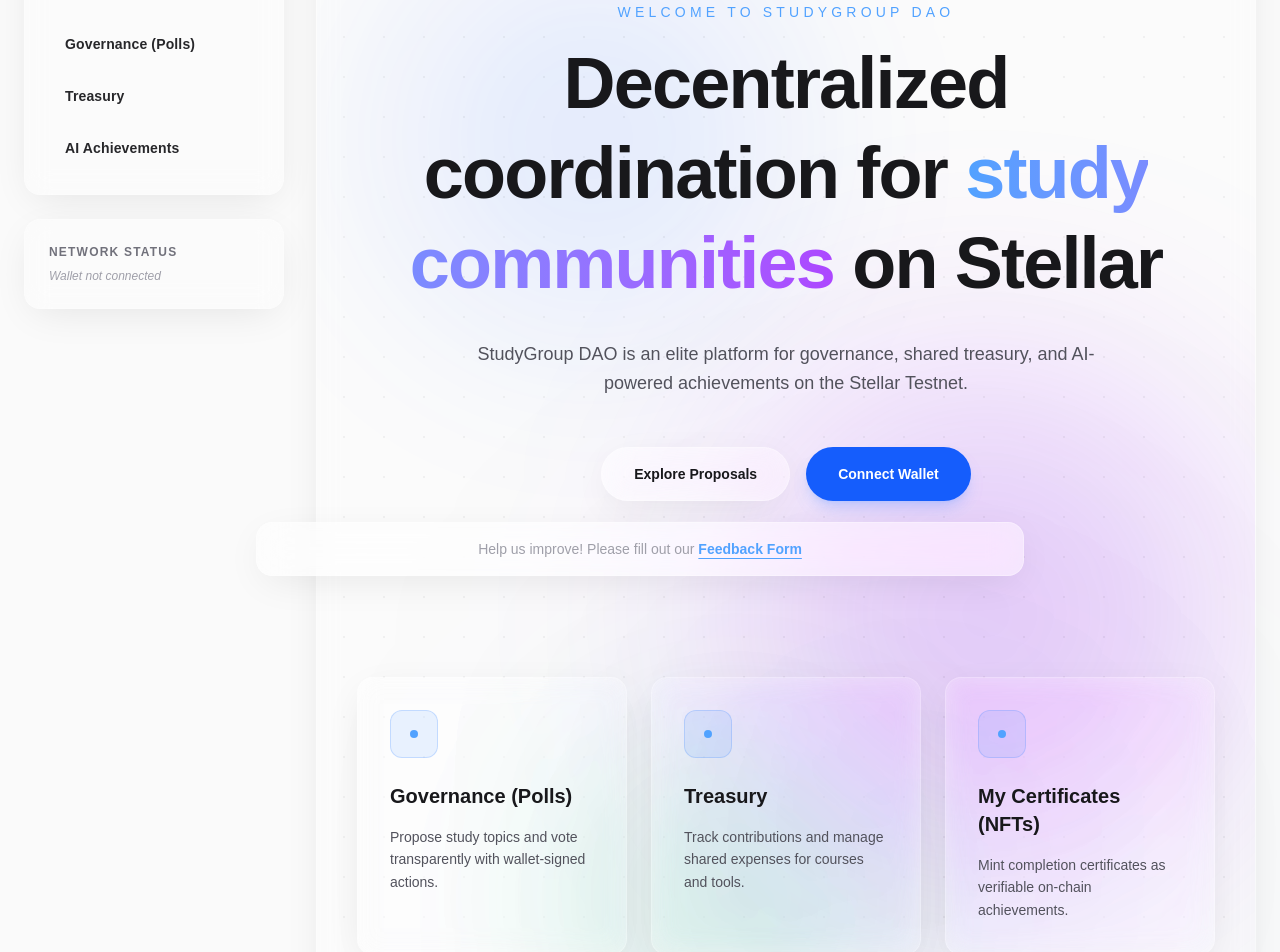
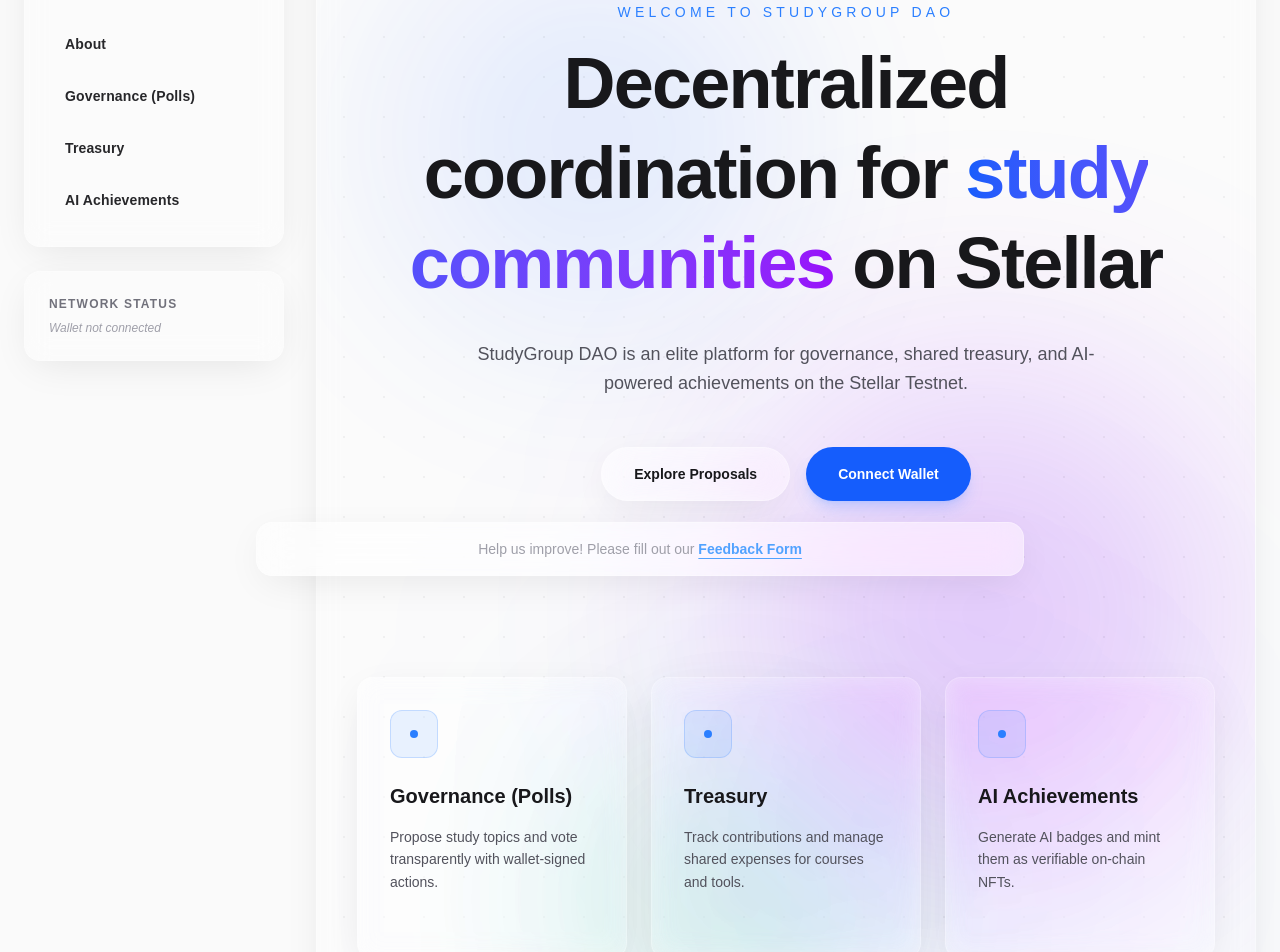
Before and after one commit to jorgesoares2997/stellar-blue-belt, a Next.js app: page / in a window 1280 px wide. Shown: the part 200-1152 px from the top of the page. Built offline with nearby package versions, Linux system fonts and the light colour scheme.

Commit message:
feature: adding about area based on user ingrid feedback

```diff
--- a/app/page.tsx
+++ b/app/page.tsx
@@ -1,12 +1,55 @@
 "use client";
 
-import { motion, useScroll, useTransform } from "framer-motion";
+import { useState } from "react";
+import { motion, useScroll, useTransform, AnimatePresence } from "framer-motion";
 import { LiquidBackground } from "@/components/ui/liquid-background";
 
 export default function Home() {
   const { scrollY } = useScroll();
   const heroY = useTransform(scrollY, [0, 500], [0, 150]);
   const heroOpacity = useTransform(scrollY, [0, 300], [1, 0]);
+
+  const [selectedFeature, setSelectedFeature] = useState<{
+    title: string;
+    description: string;
+    steps: string[];
+  } | null>(null);
+
+  const features = [
+    {
+      title: "Governance (Polls)",
+      description: "Propose study topics and vote transparently with wallet-signed actions.",
+      delay: 0.5,
+      steps: [
+        "Connect your Freighter wallet to the Stellar Testnet.",
+        "Navigate to the Governance module from the sidebar.",
+        "Select an active proposal for the next study topic.",
+        "Sign the transaction to cast your on-chain vote."
+      ]
+    },
+    {
+      title: "Treasury",
+      description: "Track contributions and manage shared expenses for courses and tools.",
+      delay: 0.6,
+      steps: [
+        "Connect your Freighter wallet to the Stellar Testnet.",
+        "Open the Treasury module to view the current DAO balance.",
+        "Enter the amount of XLM you wish to contribute.",
+        "Sign the transaction to send funds to the smart contract pool."
+      ]
+    },
+    {
+      title: "AI Achievements",
+      description: "Generate AI badges and mint them as verifiable on-chain NFTs.",
+      delay: 0.7,
+      steps: [
+        "Complete a required study module or DAO milestone.",
+        "Navigate to the AI Achievements section.",
+        "Click to generate a unique Gemini AI badge.",
+        "Mint your new AI badge as a verifiable NFT on Stellar."
+      ]
+    }
+  ];
 
   return (
     <div className="relative min-h-[150vh] space-y-24 pb-24">
@@ -21,7 +64,7 @@
           initial={{ opacity: 0, y: 20 }}
           animate={{ opacity: 1, y: 0 }}
           transition={{ duration: 0.6 }}
-          className="mb-4 text-sm font-medium uppercase tracking-[0.3em] text-blue-400"
+          className="mb-4 text-sm font-medium uppercase tracking-[0.3em] text-blue-500 dark:text-blue-400"
         >
           Welcome to StudyGroup DAO
         </motion.p>
@@ -31,7 +74,7 @@
           transition={{ duration: 0.8, delay: 0.1 }}
           className="max-w-4xl text-5xl font-bold tracking-tight text-zinc-900 dark:text-white md:text-7xl leading-tight"
         >
-          Decentralized coordination for <span className="text-transparent bg-clip-text bg-gradient-to-r from-blue-400 to-purple-500">study communities</span> on Stellar
+          Decentralized coordination for <span className="text-transparent bg-clip-text bg-gradient-to-r from-blue-600 to-purple-600 dark:from-blue-400 dark:to-purple-500">study communities</span> on Stellar
         </motion.h1>
         <motion.p
           initial={{ opacity: 0, y: 30 }}
@@ -49,7 +92,7 @@
           transition={{ duration: 0.5, delay: 0.4 }}
           className="mt-12 flex gap-4"
         >
-          <button className="hoverable glass px-8 py-4 rounded-full text-sm font-semibold hover:bg-black/5 dark:hover:bg-white/10 transition-all active:scale-95">
+          <button className="hoverable glass px-8 py-4 rounded-full text-sm font-semibold text-zinc-900 dark:text-white hover:bg-black/5 dark:hover:bg-white/10 transition-all active:scale-95">
             Explore Proposals
           </button>
           <button className="hoverable bg-blue-600 px-8 py-4 rounded-full text-sm font-semibold text-white hover:bg-blue-500 transition-all shadow-lg shadow-blue-500/20 active:scale-95">
@@ -59,47 +102,88 @@
       </motion.section>
 
       {/* Features Grid */}
-      <section className="grid gap-6 md:grid-cols-3">
-        {[
-          {
-            title: "Governance (Polls)",
-            description: "Propose study topics and vote transparently with wallet-signed actions.",
-            delay: 0.5
-          },
-          {
-            title: "Treasury",
-            description: "Track contributions and manage shared expenses for courses and tools.",
-            delay: 0.6
-          },
-          {
-            title: "My Certificates (NFTs)",
-            description: "Mint completion certificates as verifiable on-chain achievements.",
-            delay: 0.7
-          }
-        ].map((feature, i) => (
+      <section id="about" className="grid gap-6 md:grid-cols-3 scroll-mt-32">
+        {features.map((feature, i) => (
           <motion.article
             key={i}
+            onClick={() => setSelectedFeature(feature)}
             initial={{ opacity: 0, y: 40 }}
             whileInView={{ opacity: 1, y: 0 }}
             viewport={{ once: true }}
             transition={{ duration: 0.8, delay: feature.delay }}
-            className="hoverable glass-card group rounded-2xl p-8 hover:glass-card-hover"
+            className="hoverable glass-card group rounded-2xl p-8 hover:glass-card-hover cursor-pointer"
           >
             <div className="mb-6 h-12 w-12 rounded-xl bg-blue-500/10 flex items-center justify-center border border-blue-500/20 group-hover:bg-blue-500/20 transition-colors">
-              <div className="h-2 w-2 rounded-full bg-blue-400" />
+              <div className="h-2 w-2 rounded-full bg-blue-500 dark:bg-blue-400" />
             </div>
             <h2 className="mb-4 text-xl font-semibold text-zinc-900 dark:text-white">{feature.title}</h2>
             <p className="text-zinc-600 dark:text-zinc-400 leading-relaxed text-sm">
               {feature.description}
             </p>
+            <p className="mt-4 text-xs font-semibold text-blue-600 dark:text-blue-400 opacity-0 transition-opacity group-hover:opacity-100">
+              Click to learn more &rarr;
+            </p>
           </motion.article>
         ))}
       </section>
 
+      {/* Feature Details Modal */}
+      <AnimatePresence>
+        {selectedFeature && (
+          <motion.div
+            initial={{ opacity: 0 }}
+            animate={{ opacity: 1 }}
+            exit={{ opacity: 0 }}
+            className="fixed inset-0 z-50 flex items-center justify-center bg-white/60 dark:bg-black/60 p-6 backdrop-blur-md"
+            onClick={() => setSelectedFeature(null)}
+          >
+            <motion.div
+              onClick={(e) => e.stopPropagation()}
+              initial={{ opacity: 0, scale: 0.9, y: 20 }}
+              animate={{ opacity: 1, scale: 1, y: 0 }}
+              exit={{ opacity: 0, scale: 0.9, y: 20 }}
+              className="relative w-full max-w-md overflow-hidden rounded-3xl glass p-8 shadow-2xl"
+            >
+              <h2 className="text-2xl font-bold text-zinc-900 dark:text-white mb-2">
+                {selectedFeature.title}
+              </h2>
+              <p className="text-sm text-zinc-600 dark:text-zinc-400 mb-8 leading-relaxed">
+                {selectedFeature.description}
+              </p>
+
+              <div className="space-y-6">
+                <h3 className="text-xs font-bold uppercase tracking-widest text-blue-600 dark:text-blue-400">
+                  How it works
+                </h3>
+                <ul className="space-y-4">
+                  {selectedFeature.steps.map((step, idx) => (
+                    <li key={idx} className="flex gap-4 items-start">
+                      <div className="flex h-6 w-6 shrink-0 items-center justify-center rounded-full bg-blue-500/10 dark:bg-blue-500/20 text-xs font-bold text-blue-600 dark:text-blue-400">
+                        {idx + 1}
+                      </div>
+                      <p className="text-sm text-zinc-700 dark:text-zinc-300 leading-relaxed pt-0.5">
+                        {step}
+                      </p>
+                    </li>
+                  ))}
+                </ul>
+              </div>
+
+              <button
+                onClick={() => setSelectedFeature(null)}
+                className="hoverable mt-10 w-full rounded-xl bg-zinc-900 dark:bg-white px-6 py-4 text-sm font-bold text-white dark:text-black shadow-lg transition-all hover:bg-zinc-800 dark:hover:bg-zinc-200 active:scale-95"
+              >
+                Got it
+              </button>
+            </motion.div>
+          </motion.div>
+        )}
+      </AnimatePresence>
+
       {/* Decorative Parallax Element */}
       <motion.div
         style={{ y: useTransform(scrollY, [500, 1500], [0, -100]) }}
-        className="absolute right-0 top-[600px] -z-10 h-[600px] w-[600px] rounded-full bg-blue-900/5 blur-[150px]"
+        className="absolute right-0 top-[600px] -z-10 h-[600px] w-[600px] rounded-full bg-blue-600/5 dark:bg-blue-900/10 blur-[150px]"
       />
     </div>
   );
--- a/components/app-shell.tsx
+++ b/components/app-shell.tsx
@@ -7,6 +7,7 @@
 
 const navItems = [
   { label: "Dashboard", href: "/" },
+  { label: "About", href: "/#about" },
   { label: "Governance (Polls)", href: "/governance" },
   { label: "Treasury", href: "/treasury" },
   { label: "AI Achievements", href: "/achievements" },
```
